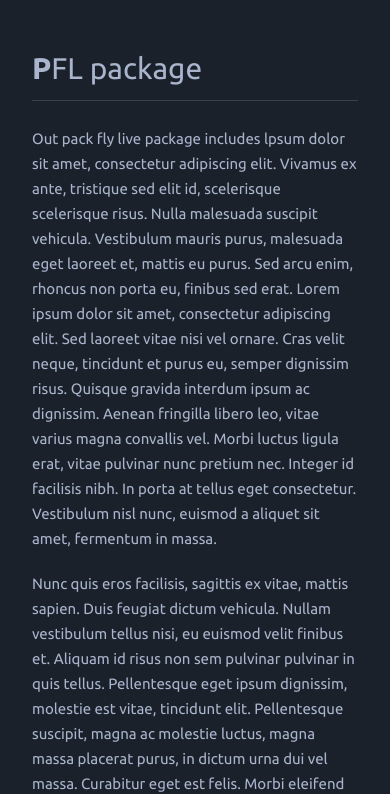
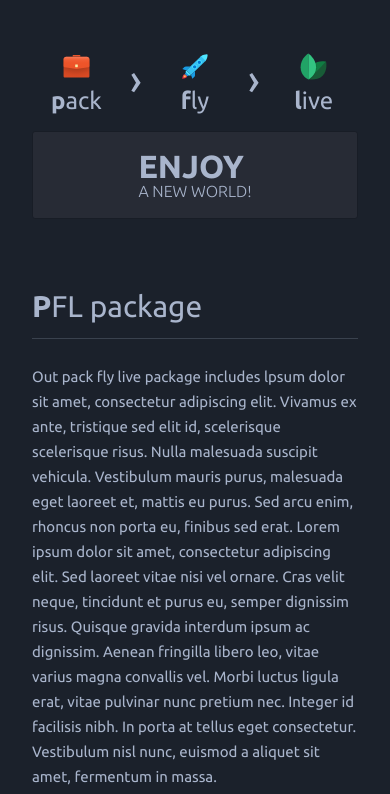
Before and after one commit to Xernaxe/Case-Project-Wavemyth, a plain HTML site: page index.html in a window 390 px wide. Shown: the part 79-873 px from the top of the page. Drawn offline with Linux system fonts and the light colour scheme.

Commit message:
journey mobile/desktop
*might have to fix sizings between tablet and desktop

```diff
--- /dev/null
+++ b/assets/scss/_journey.scss
@@ -0,0 +1,80 @@
+.journey {
+	display: flex;
+	align-items: center;
+	justify-content: space-between;
+
+  @media screen and (max-width: 650px) {
+    flex-wrap: wrap;
+  }
+
+  &__img:nth-last-child(2){
+    @media screen and (max-width: 650px) {
+      display: none;
+    }
+  }
+
+
+  &__img{
+    @media screen and (max-width: 440px) {
+      width: 10px;
+    }
+  }
+
+	.item {
+		display: flex;
+		flex-direction: column;
+		align-items: center;
+		font-size: 1.5rem;
+    gap: 5px;
+
+    @media screen and (max-width: $breakpointFor-desktop) {
+      width: clamp(40px, 10vw, 60px);
+    }
+
+    @media screen and (max-width: 650px) {
+      flex: 0 0 calc(33.33% - 20px);
+    }
+
+
+
+    img{
+      width: clamp(35%,7vw,100%);
+    }
+		&__p {
+			&-bold {
+				font-weight: weight(bold);
+				text-transform: lowercase;
+			}
+		}
+	}
+
+	.itemFinal {
+		background-color: color(card);
+		width: clamp(125px, 20.5vw, 18.375rem);
+    height: clamp(5.5rem, 8.3vw, 7.5rem);
+		flex-shrink: 0;
+    display: flex;
+    align-items: center;
+    justify-content: center;
+    border: 1px solid color(border);
+    border-radius: 3px;
+
+     @media screen and (max-width: 650px) {
+      order: 2;
+      flex-basis: 100%;
+      margin-top: 1rem;
+    }
+
+		&__title {
+			text-transform: uppercase;
+			font-weight: weight(light);
+      font-size: clamp(1rem, 1.6vw, 1.41625rem);
+
+			&-bold {
+        font-size: clamp(2rem, 3.6vw, 3.20144rem);
+				font-weight: weight(bold);
+        line-height: clamp(2rem, 3.5vw, 3.125rem);
+			}
+		}
+	}
+}
--- a/assets/scss/main.scss
+++ b/assets/scss/main.scss
@@ -6,6 +6,7 @@
 @import "./navMobile";
 @import "./footer";
 @import "./package";
+@import "./journey";
 
 body {
 	font-family: $primaryFont;
@@ -23,6 +24,7 @@ main {
 	display: flex;
 	flex-direction: column;
 	max-width: 1440px;
+	gap: $yAxisSpacing;
 	margin: auto;
 	padding: $yAxisSpacing $xAxisSpacing;
 	min-height: 100vh;
--- a/index.html
+++ b/index.html
@@ -96,6 +96,35 @@
 			</nav>
 		</header>
 		<main>
+
+			<section class="journey">
+
+				<div class="item">
+					<img src="./assets/images/journey_pack.svg" alt="Pack">
+					<p class="item__p"><span class="item__p-bold">P</span>ack</p>
+				</div>
+
+				<img class="journey__img" src="./assets/images/misc_arrow.svg" alt="Then">
+
+				<div class="item">
+					<img src="./assets/images/journey_rocket.svg" alt="Fly">
+					<p class="item__p"><span class="item__p-bold">F</span>ly</p>
+				</div>
+
+				<img class="journey__img" src="./assets/images/misc_arrow.svg" alt="Then">
+
+				<div class="item">
+					<img src="./assets/images/journey_live.svg" alt="Live">
+					<p class="item__p"><span class="item__p-bold">L</span>ive</p>
+				</div>
+
+				<img class="journey__img" src="./assets/images/misc_arrow.svg" alt="Then">
+
+				<div class="itemFinal">
+					<h2 class="itemFinal__title"><span class="itemFinal__title-bold">Enjoy</span><br/> a new world!</h2>
+				</div>
+			</section>
+
 			<section class="package">
 				<div class="title">
 					<h2 class="title__h"><span class="title__h-bold">P</span>FL package</h2>
@@ -136,6 +165,7 @@
 				</button>
 
 			</section>
+
 		</main>
 		<footer class="footer">
 			<div class="wrapper">
```
Also changed, not shown: assets/css/main.css, 1 other file.
